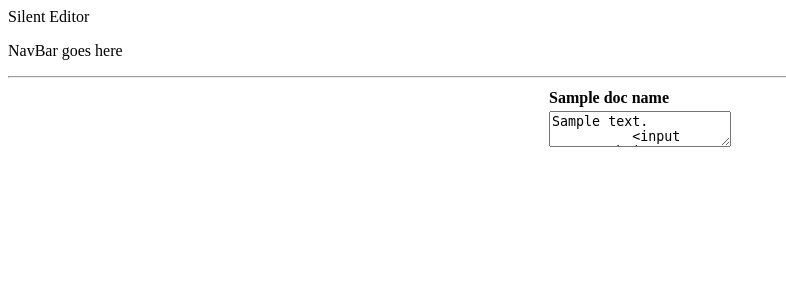
After one commit to PiotrCelej/SilentEditorRemote, a Django app: template WriterModule/templates/WriterModule/doc_write.html in a window 1280 px wide. The commit adds this page. Shown: the top 300 px of the page, without its empty margins (0-786 px from the left). Run offline with Django 3.2, Linux system fonts and the light colour scheme; the template is opened without the code that fills it: most values are stand-ins (such as "Sample title", 1, 10 or a date in 2020).

Commit message:
Read view and write form first try not tested

```diff
--- a/WriterModule/templates/WriterModule/doc_view.html
+++ b/WriterModule/templates/WriterModule/doc_view.html
@@ -11,7 +11,7 @@
       <td>{{ doc_text }}</td>
     </tr>
     <tr>
-      <td><i>Last update: {{ doc_date}}</i></td>
+      <td><i>Last update: {{ doc_date}}</td></i></td>
     </tr>
   </table>
 {% endblock se_content %}
--- /dev/null
+++ b/WriterModule/templates/WriterModule/doc_write.html
@@ -0,0 +1,24 @@
+{% extends "WriterModule/main.html" %}
+
+{% block se_content %}
+
+  <!-- Doc write form -->
+  <table align="center">
+    <tr>
+      <td><b>{{ doc_name }}</b></td>
+    </tr>
+    <tr>
+      <td>
+        <form action="{% url 'WriterModule:docWrite' %}" method="post">
+          {% csrf_token %}
+          <textarea name="doc_text">{{ doc_text }}
+          <input type="submit" text="Save">
+        </form>
+      </td>
+    </tr>
+  </table>
+
+{% endblock se_content %}
+
+  </body>
+</html>
--- a/WriterModule/urls.py
+++ b/WriterModule/urls.py
@@ -5,5 +5,6 @@ urlpatterns = [
     path('', views.index, name='index'),
     path('<int:doc_id>/', views.docInfo, name='docInfo'),
     path('<int:doc_id>/read', views.docRead, name='docRead'),
+    path('<int:doc_id>/write', views.docWrite, name='docWrite'),
     path('<str:user_name>/list', views.docList, name='docList'),
 ]
```
Also changed, not shown: WriterModule/views.py (+9 -0 lines).
